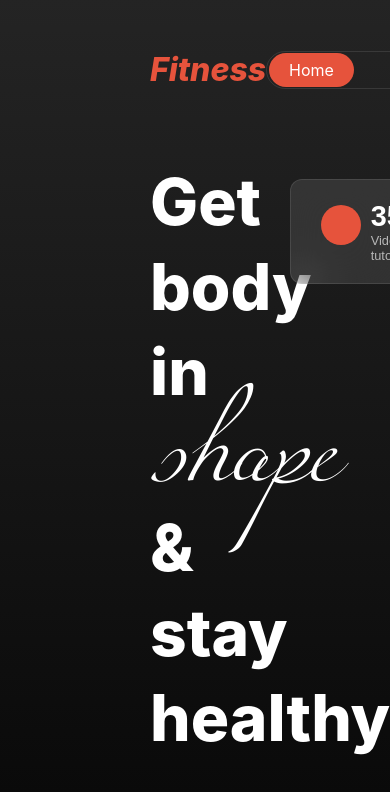
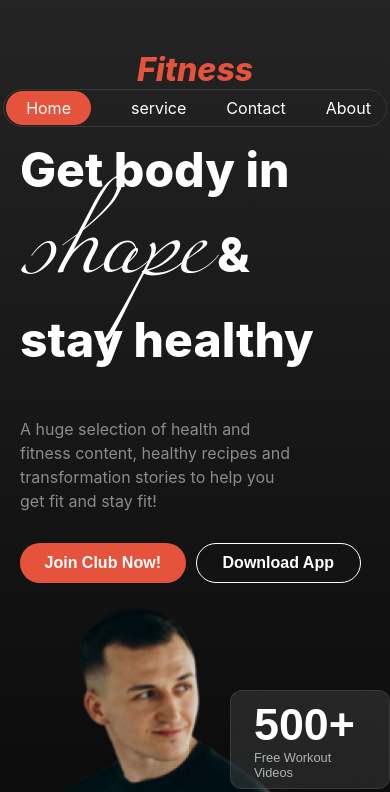
Before and after one commit to Sadia0920/assignment-2, a plain HTML site: page index.html in a window 390 px wide. Shown: the top 792 px of the page. Drawn offline with Linux system fonts and the light colour scheme.

Commit message:
added a responsive in header section

```diff
--- a/index.html
+++ b/index.html
@@ -5,6 +5,7 @@
     <meta name="viewport" content="width=device-width, initial-scale=1.0">
     <title>Fitness</title>
     <link rel="stylesheet" href="style/style.css">
+    <link rel="stylesheet" href="style/responsive.css">
 </head>
 <body class="inter">
    <header class="header">
@@ -25,8 +26,10 @@
     <div>
         <h1 class="fitness-title">Get body in <span id="shape" class="sevillana-regular ">shape</span> & stay healthy</h1>
         <p class="fitness-description">A huge selection of health and fitness content, healthy recipes and transformation stories to help you get fit and stay fit!</p>
+        <div class="btn">
         <button class="primary-bg-color btn-1">Join Club Now!</button>
         <button class="btn-2">Download App</button>
+        </div>
     </div>
     <div>
         <img class="fitness-img" src="images/Images 2.png" alt="">
--- /dev/null
+++ b/style/responsive.css
@@ -0,0 +1,40 @@
+@media screen and (max-width:576px) {
+    .nav,
+    .fitness{
+        flex-direction: column;
+    }
+    .fitness{
+        margin: 0 auto;
+        width: 100%;
+        margin-left: 20px;
+    }
+    .fitness-title{
+        width: 80%;
+        font-size: 3rem;
+        text-align: left;
+    }
+    .btn{
+        width: 90%;
+        display: grid;
+        grid-template-columns: 1fr 1fr;
+    }
+    .btn-1, .btn-2{
+        font-size: 1rem;
+        padding: 10px 20px;
+        margin-right: 10px;
+    }
+    .fitness-img{
+        width: 90%;
+        margin-right: 100px;
+    }
+    .btn-3{
+        margin-top: -480px;
+        margin-left: 210px;
+        padding: 8px 23px;
+    }
+    .btn-4{
+        margin-top: -150px;
+        margin-left: 0px;
+        padding: 20px 25px 20px 60px;
+    }
+}
--- a/style/style.css
+++ b/style/style.css
@@ -373,7 +373,7 @@
     background: rgba(255, 255, 255, 0.1);
 }
 .foot{
-    margin: 70px 150px 60px;
+    margin: 70px 150px 0px;
     padding-top: 1px;
 }
 .footer-section{
@@ -414,7 +414,7 @@
     color: rgba(255, 255, 255, 0.5);
     font-weight: 400;
     font-size: 1.3rem;
-    margin:30px auto;
-    padding-bottom: 30px;
+    margin:50px auto;
+    padding-bottom: 50px;
 
 }
```
